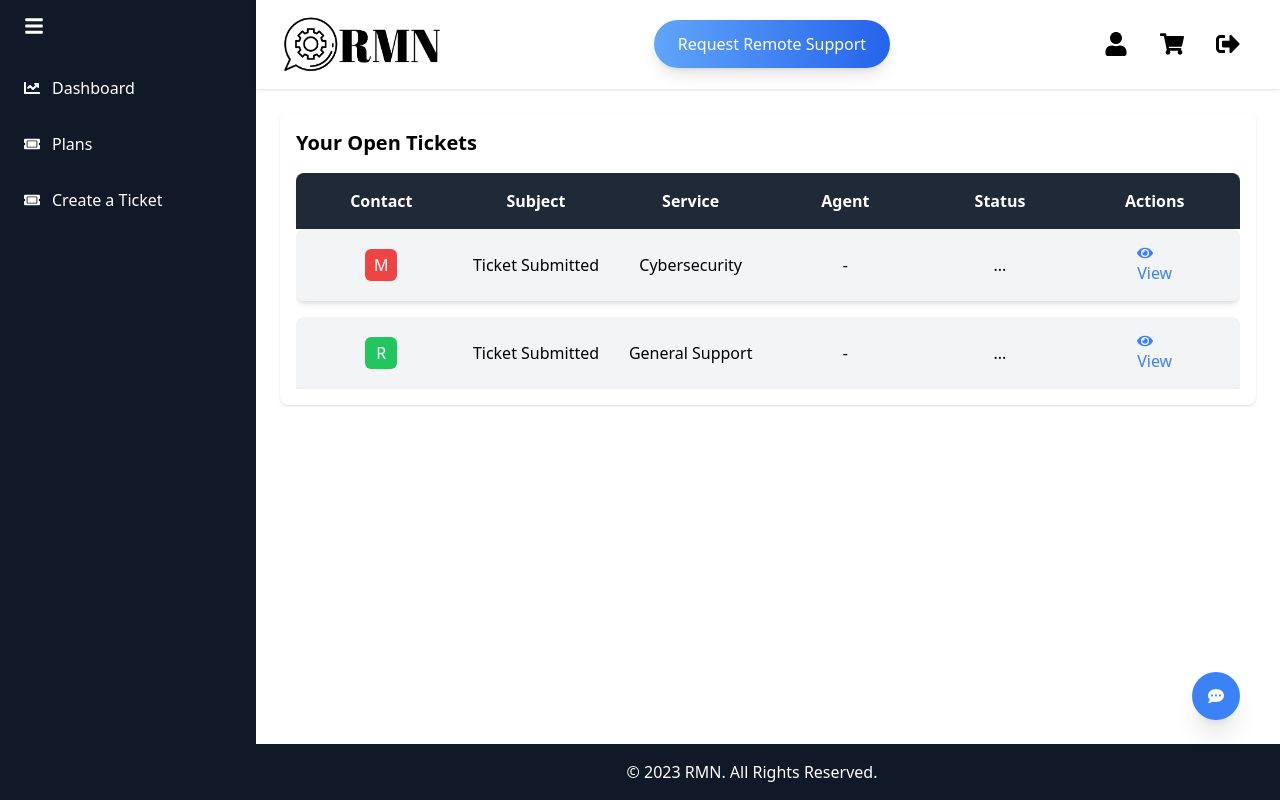
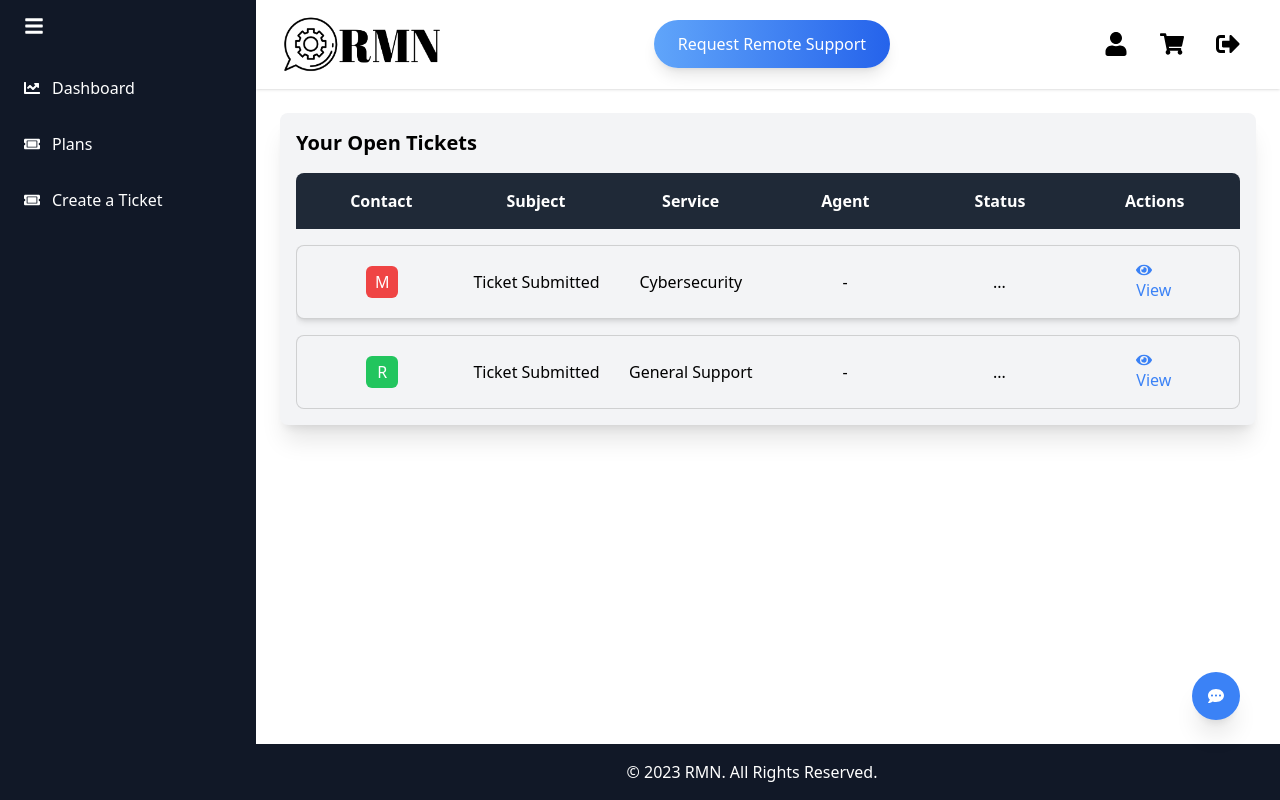
Before and after one commit to Iviichae7/RMN-Team-Project, a React (Create React App) app in the folder rmn-team-project/frontend/: page /dashboard in a window 1280 px wide. Built offline with nearby package versions, Linux system fonts and the light colour scheme; the HTML template or start-up script is replaced by a standard one.

Commit message:
Add: routing for UI and other small visual changes

```diff
--- a/rmn-team-project/frontend/src/App.js
+++ b/rmn-team-project/frontend/src/App.js
@@ -1,6 +1,8 @@
 import React from 'react';
 import { BrowserRouter as Router, Routes, Route } from 'react-router-dom';
-import HomePage from './components/HomePage';
+import HomePage from './components/HomePage/HomePage.jsx';
+import AboutUs from './components/HomePage/AboutUs.jsx';
+import ContactUs from './components/HomePage/ContactUs.jsx';
 import Dashboard from './components/UserDashboard/Dashboard.jsx';
 
 function App() {
@@ -9,6 +11,8 @@ function App() {
       <div className="App">
         <Routes>
           <Route path="/" element={<HomePage />} />
+          <Route path="/about" element={<AboutUs />} />
+          <Route path="/contact" element={<ContactUs />} />
           <Route path="/dashboard" element={<Dashboard />} />
         </Routes>
       </div>
--- a/rmn-team-project/frontend/src/components/UserDashboard/MainContent.jsx
+++ b/rmn-team-project/frontend/src/components/UserDashboard/MainContent.jsx
@@ -1,10 +1,10 @@
-import React, { useState } from 'react';
+import React from 'react';
 import { FaEye, FaReply } from 'react-icons/fa';
 
 const MainContent = ({ handleViewClick, handleReplyClick, showCorrespondence, showReply }) => {
   return (
     <main className="flex-1 p-6">
-      <div className="bg-white shadow rounded-lg p-4">
+      <div className="bg-gray-100 shadow-xl rounded-lg p-4">
         <h2 className="text-xl font-bold mb-4">Your Open Tickets</h2>
         <div className="overflow-x-auto">
           <div className="grid grid-cols-6 gap-4 bg-gray-800 text-white p-4 rounded-t-lg">
@@ -16,7 +16,7 @@ const MainContent = ({ handleViewClick, handleReplyClick, showCorrespondence, sh
             <div className="text-center font-semibold">Actions</div>
           </div>
           <div className="space-y-4">
-            <div className="bg-gray-100 rounded-lg p-4 shadow-md grid grid-cols-6 gap-4">
+            <div className="bg-gray-100 rounded-lg p-4 shadow-md grid grid-cols-6 gap-4 border border-black border-opacity-15 mt-4">
               <div className="flex items-center justify-center">
                 <div className="w-8 h-8 bg-red-500 text-white rounded-md flex items-center justify-center">M</div>
               </div>
@@ -26,11 +26,11 @@ const MainContent = ({ handleViewClick, handleReplyClick, showCorrespondence, sh
               <div className="flex items-center justify-center text-center">...</div>
               <div className="flex items-center justify-center">
                 <button onClick={handleViewClick} className="text-blue-500 hover:text-blue-700">
-                  <FaEye /> View
+                  <FaEye />View
                 </button>
               </div>
             </div>
-            <div className="bg-gray-100 rounded-lg p-4 shadow-md grid grid-cols-6 gap-4">
+            <div className="bg-gray-100 rounded-lg p-4 grid grid-cols-6 gap-4 border border-black border-opacity-15">
               <div className="flex items-center justify-center">
                 <div className="w-8 h-8 bg-green-500 text-white rounded-md flex items-center justify-center">R</div>
               </div>
```
